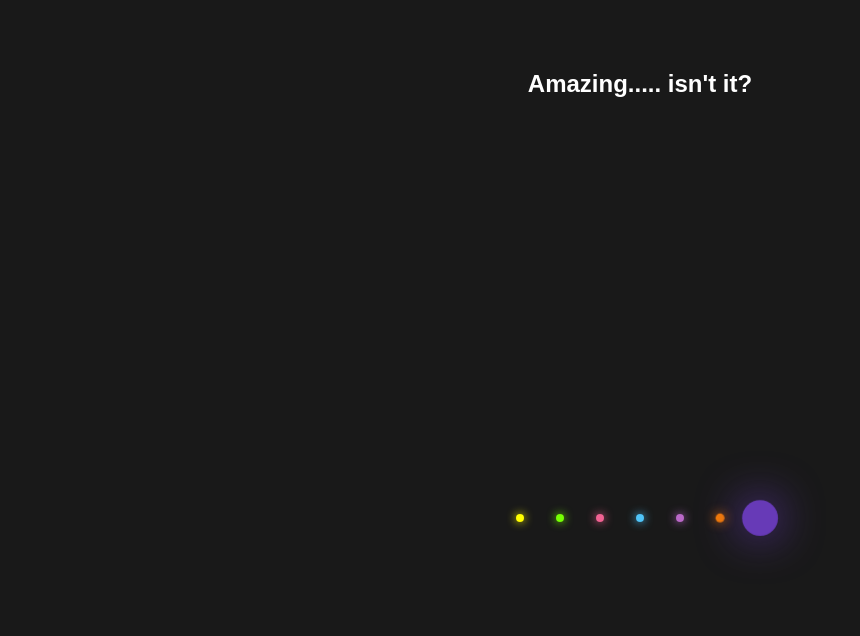
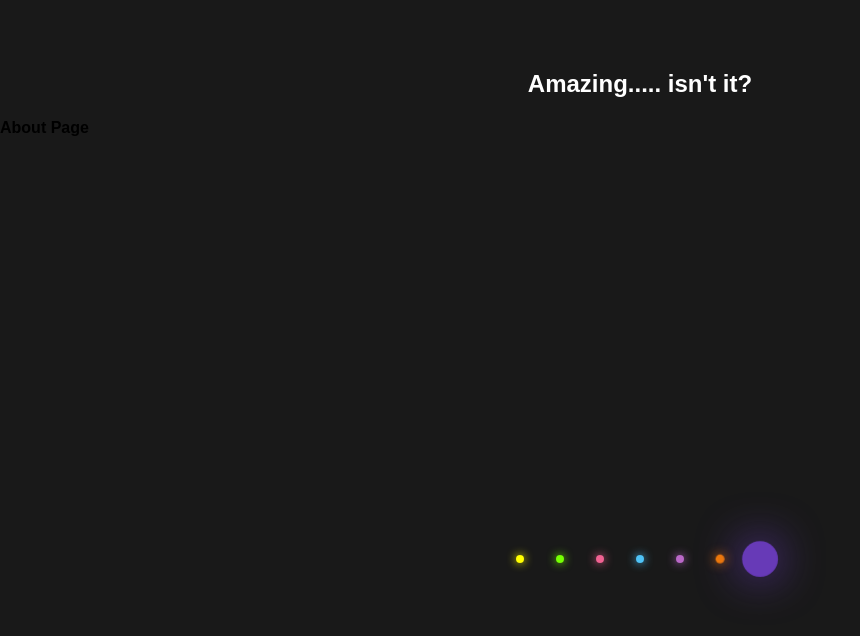
Before and after one commit to TorresSanders/my-first-repo, a plain HTML site: page index.html in a window 1280 px wide. Shown: the whole page, without its empty margins (0-860 px from the left). Drawn offline with Linux system fonts and the light colour scheme.

Commit message:
added about page

```diff
--- a/index.html
+++ b/index.html
@@ -9,6 +9,7 @@
     <body>
         <div>
             <h2>Amazing..... isn't it?</h2>
+            <h4>About Page</h4>
         <ul>
             <li></li>
             <li></li>
```
